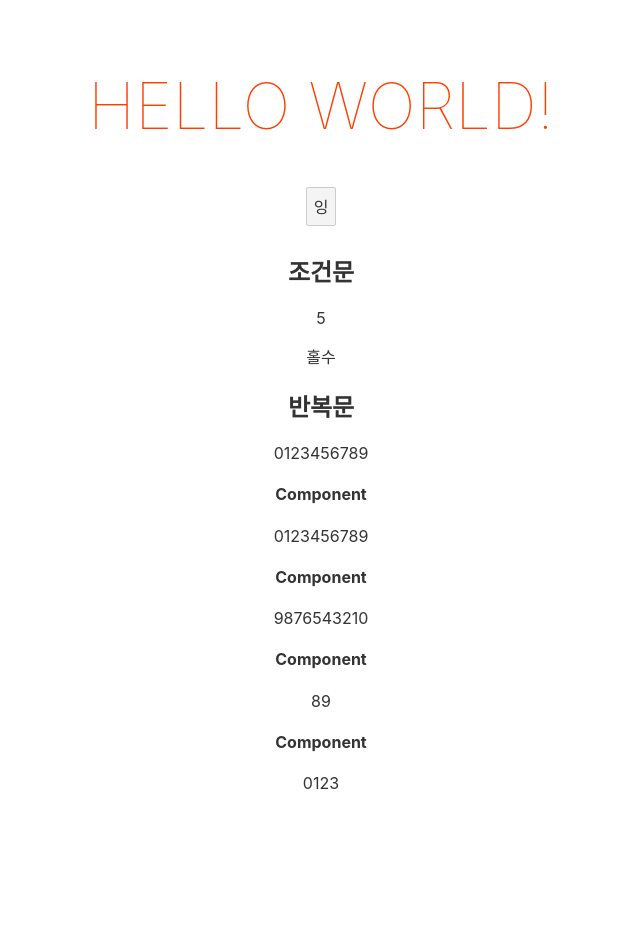
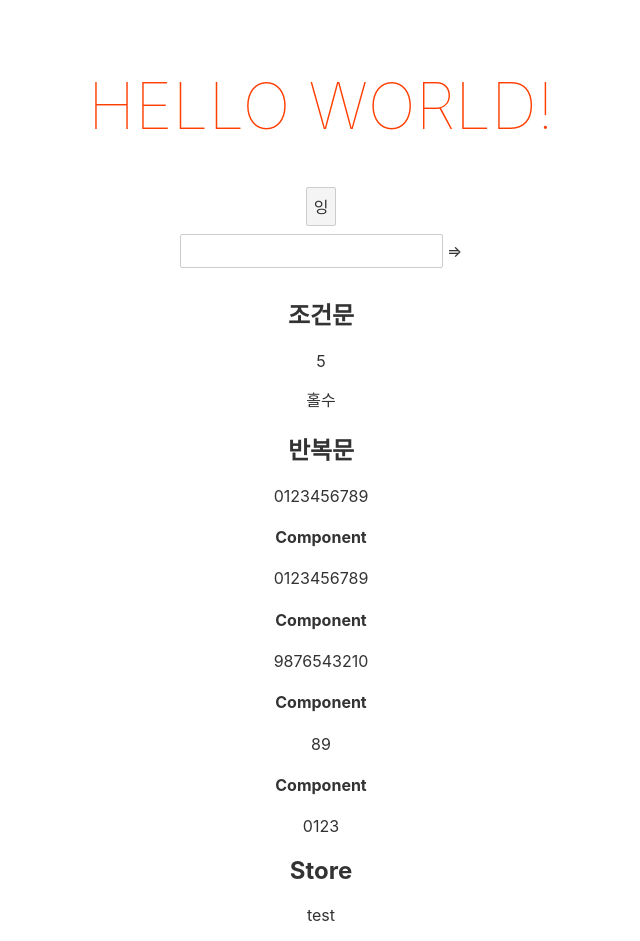
Before and after one commit to zkdlu/svelte-practice, a Svelte app in the folder applications/app-front/: page / in a window 1280 px wide. Shown: the whole page, without its empty margins (319-959 px from the left). Before the commit the page ends 809 px from the top, so only its background shows below. Built offline with nearby package versions, Linux system fonts and the light colour scheme.

Commit message:
스벨트 store

```diff
--- a/applications/app-front/src/App.svelte
+++ b/applications/app-front/src/App.svelte
@@ -1,9 +1,10 @@
 <script>
 import { each } from "svelte/internal";
+import { storeName } from './store'
 import Component from "./Component.svelte";
 
-
 	export let name;
+	let text = '';
 	let buttonName = '잉'
 	let toggle = false;
 	let value = 0;
@@ -28,6 +29,8 @@ import Component from "./Component.svelte";
 	for (let i = 0; i < 10; i++) {
 		numbers.push(i);
 	}
+
+	$storeName = 'test';
 </script>
 
 <main>
@@ -37,6 +40,10 @@ import Component from "./Component.svelte";
 		on:mouseleave={leave}>
 		{buttonName}
 	</button>
+	<div>
+		<input type="text" bind:value="{text}"/>
+		=> {text}
+	</div>
 	<div style="display: {toggle ? 'none' : 'block'};">
 		<div>
 			<h2>조건문</h2>
@@ -58,6 +65,10 @@ import Component from "./Component.svelte";
 			<Component {numbers} reverse/>
 			<Component {numbers} slice='-2'/>
 			<Component {numbers} slice='0,4'/>
+		</div>
+		<div>
+			<h2>Store</h2>
+			{$storeName}
 		</div>
 	</div>
 </main>
--- /dev/null
+++ b/applications/app-front/src/store.js
@@ -0,0 +1,3 @@
+import { writable } from "svelte/store";
+
+export let storeName = writable('init');
```
